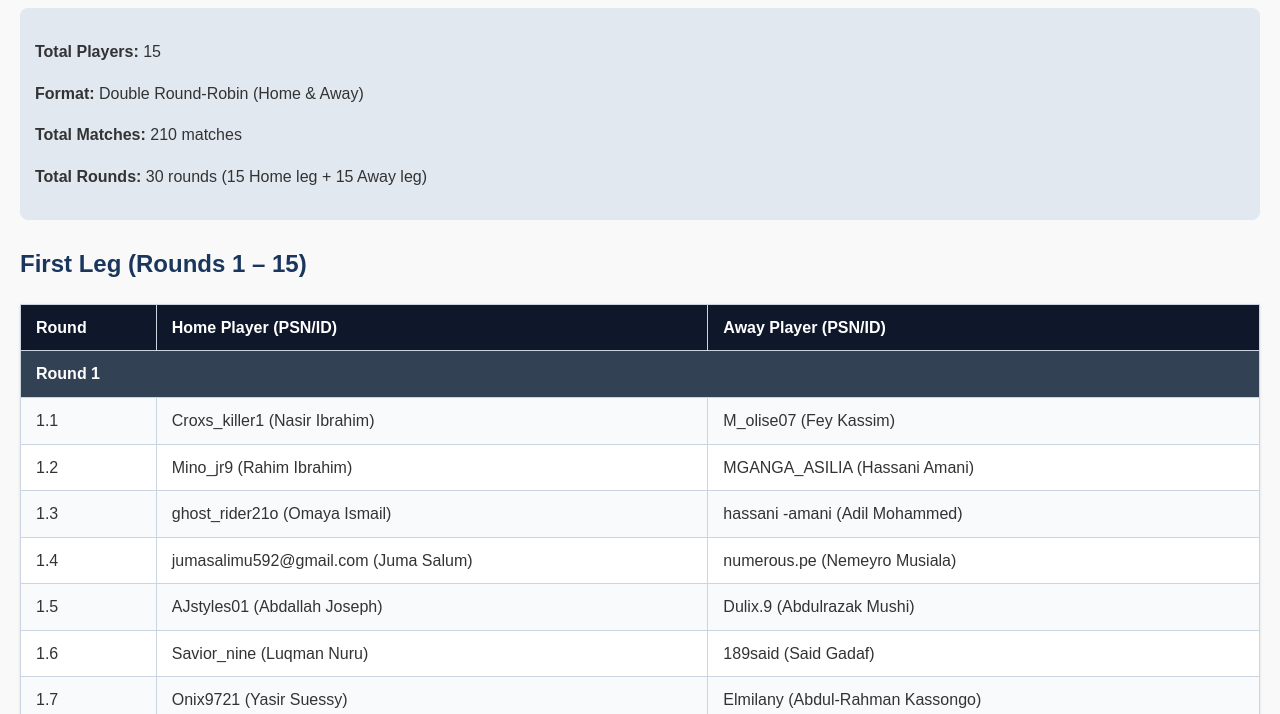
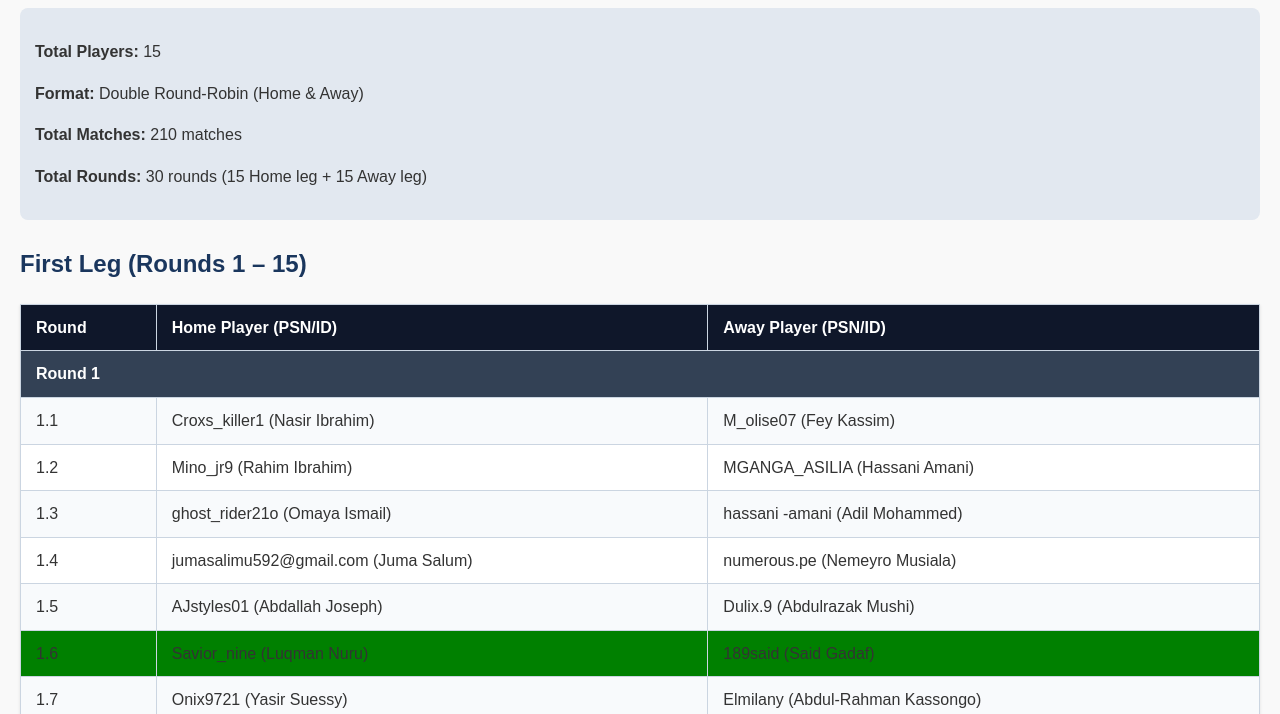
Before and after one commit to a5p11012025-spec/e-football-League-Interpeople-Competition, a plain HTML site: page x.html in a window 1280 px wide. Shown: the part 86-800 px from the top of the page. Drawn offline with Linux system fonts and the light colour scheme.

Commit message:
Update x.html

```diff
--- a/x.html
+++ b/x.html
@@ -76,7 +76,7 @@
             <tr><td>1.3</td><td>ghost_rider21o (Omaya Ismail)</td><td>hassani -amani (Adil Mohammed)</td></tr>
             <tr><td>1.4</td><td>jumasalimu592@gmail.com (Juma Salum)</td><td>numerous.pe (Nemeyro Musiala)</td></tr>
             <tr><td>1.5</td><td>AJstyles01 (Abdallah Joseph)</td><td>Dulix.9 (Abdulrazak Mushi)</td></tr>
-            <tr><td>1.6</td><td>Savior_nine (Luqman Nuru)</td><td>189said (Said Gadaf)</td></tr>
+            <tr style="background-color: green;"><td>1.6</td><td>Savior_nine (Luqman Nuru)</td><td>189said (Said Gadaf)</td></tr>
             <tr><td>1.7</td><td>Onix9721 (Yasir Suessy)</td><td>Elmilany (Abdul-Rahman Kassongo)</td></tr>
 
             <!-- ROUND 2 -->
```
